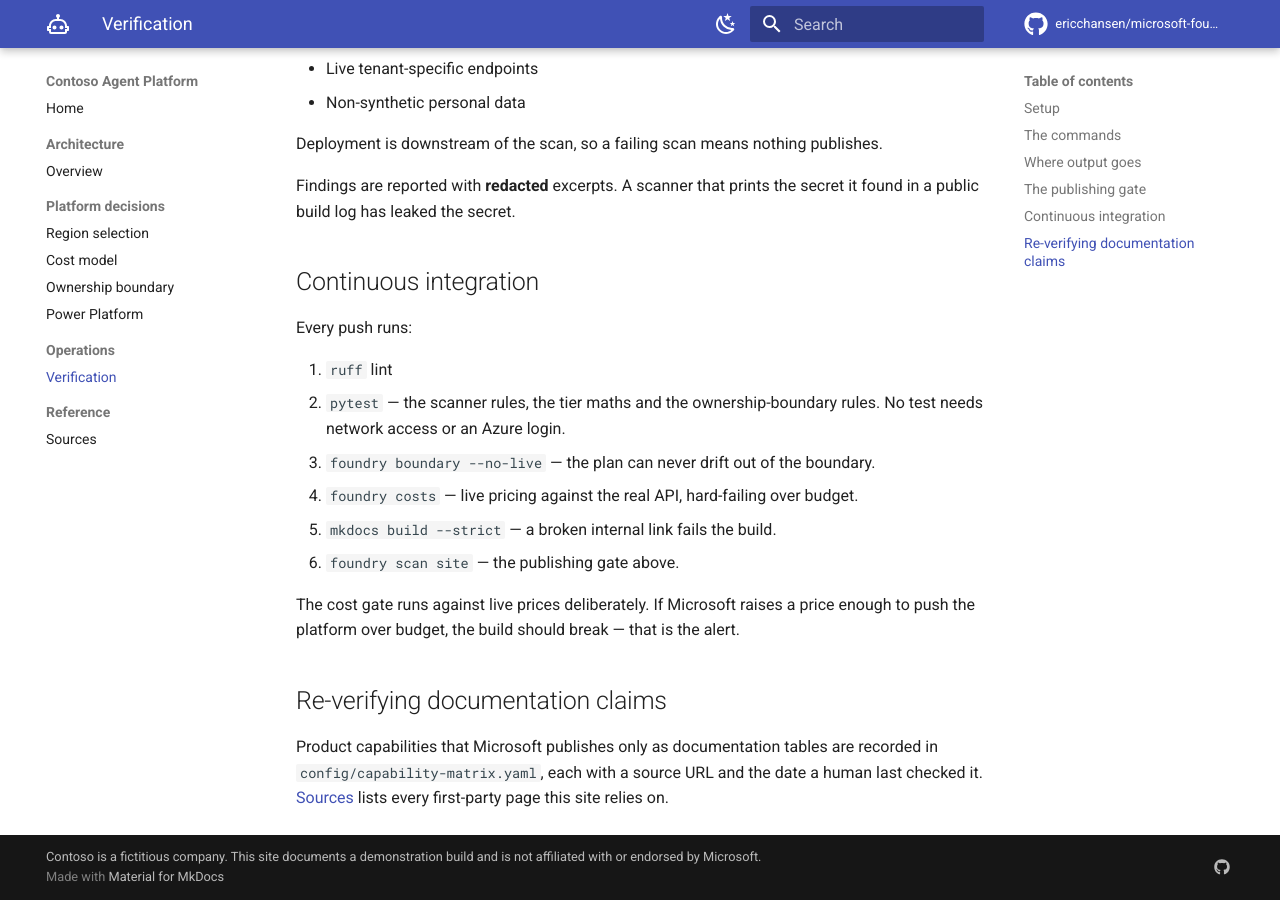
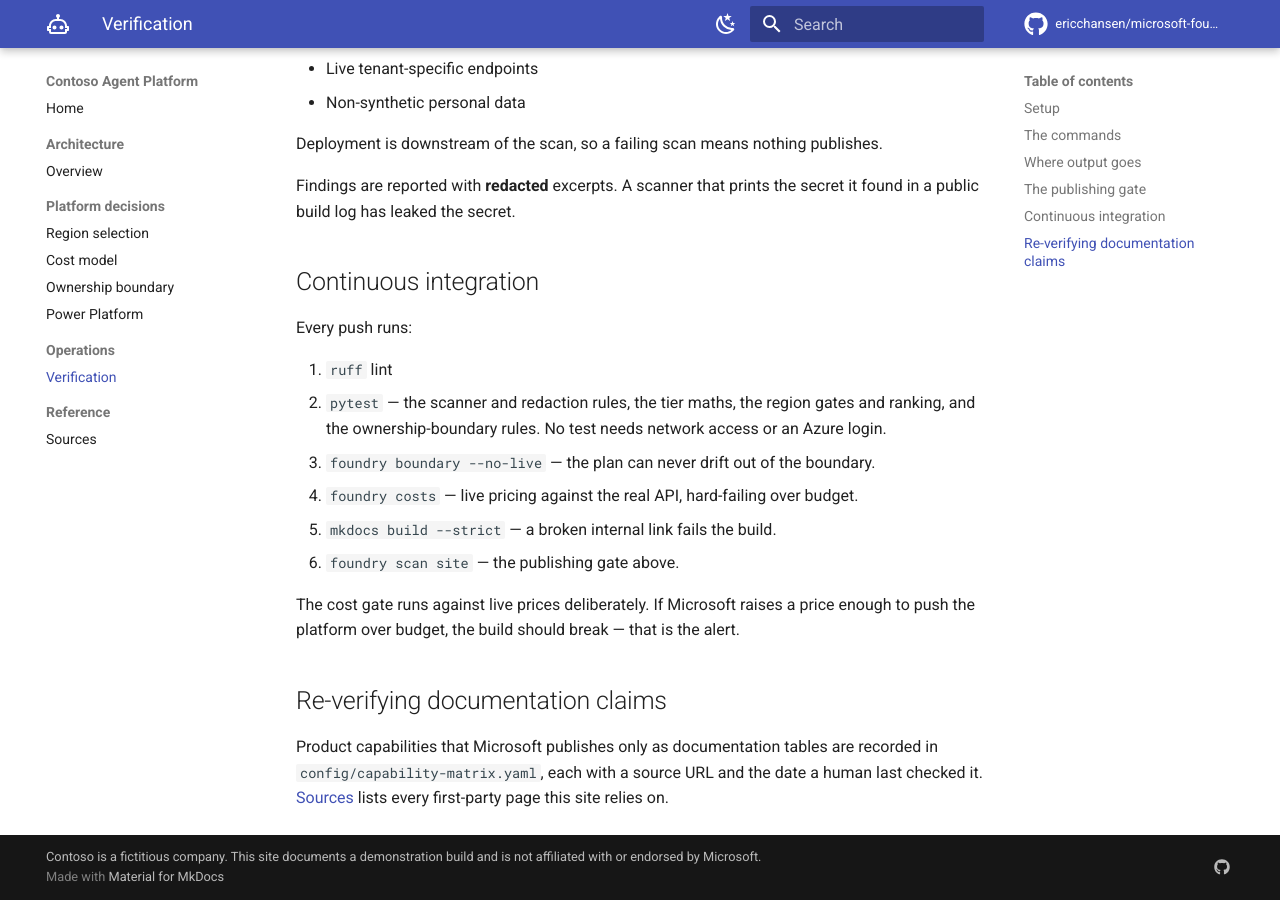
Before and after one commit to ericchansen/microsoft-foundry, an MkDocs documentation site: the page built from docs/operations/verification.md, in a window 1280 px wide and 900 px high, scrolled down 1747 px. Built offline with MkDocs 1.6.1 and Material for MkDocs 9.7.7, drawn with Linux system fonts in a browser that asks for light colours; comment, search, counter and statistics services are not loaded.

Commit message:
ci: run the weekly drift check the workflow already claimed
The workflow documented a scheduled run that verifies prices and region
capabilities have not drifted, but declared no schedule trigger, so it only
ever ran on push and pull_request. Added the weekly cron so the comment
describes what the file does.

Also corrected the verification page, which listed narrower pytest coverage
than now exists.

Co-authored-by: Copilot App <223556219+Copilot@users.noreply.github.com>
Copilot-Session: 954bac6c-9552-4080-9e9d-c7aa09b4c92a

```diff
--- a/docs/operations/verification.md
+++ b/docs/operations/verification.md
@@ -71,7 +71,8 @@ it found in a public build log has leaked the secret.
 Every push runs:
 
 1. `ruff` lint
-2. `pytest` — the scanner rules, the tier maths and the ownership-boundary rules.
+2. `pytest` — the scanner and redaction rules, the tier maths, the region gates
+   and ranking, and the ownership-boundary rules.
    No test needs network access or an Azure login.
 3. `foundry boundary --no-live` — the plan can never drift out of the boundary.
 4. `foundry costs` — live pricing against the real API, hard-failing over budget.
```
Also changed, not shown: 1 other file.
